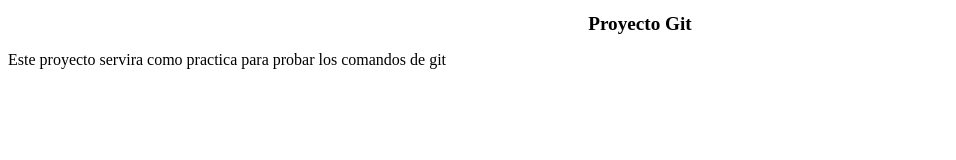
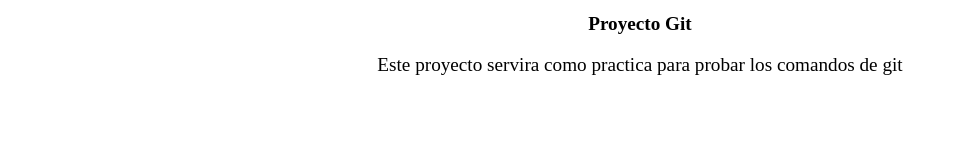
Before and after one commit to BorjaDeveloper92/GitPruebas, a plain HTML site: page index.html in a window 1280 px wide. Shown: the whole page, without its empty margins (0-956 px from the left). Drawn offline with Linux system fonts and the light colour scheme.

Commit message:
He añadido estilos a la etiqueta p

```diff
--- a/estilos.css
+++ b/estilos.css
@@ -3,3 +3,8 @@ h1 {
     color:black;
     font-size: larger;
 }
+p {
+    text-align: center;
+    color:black;
+    font-size: larger;
+}
```
